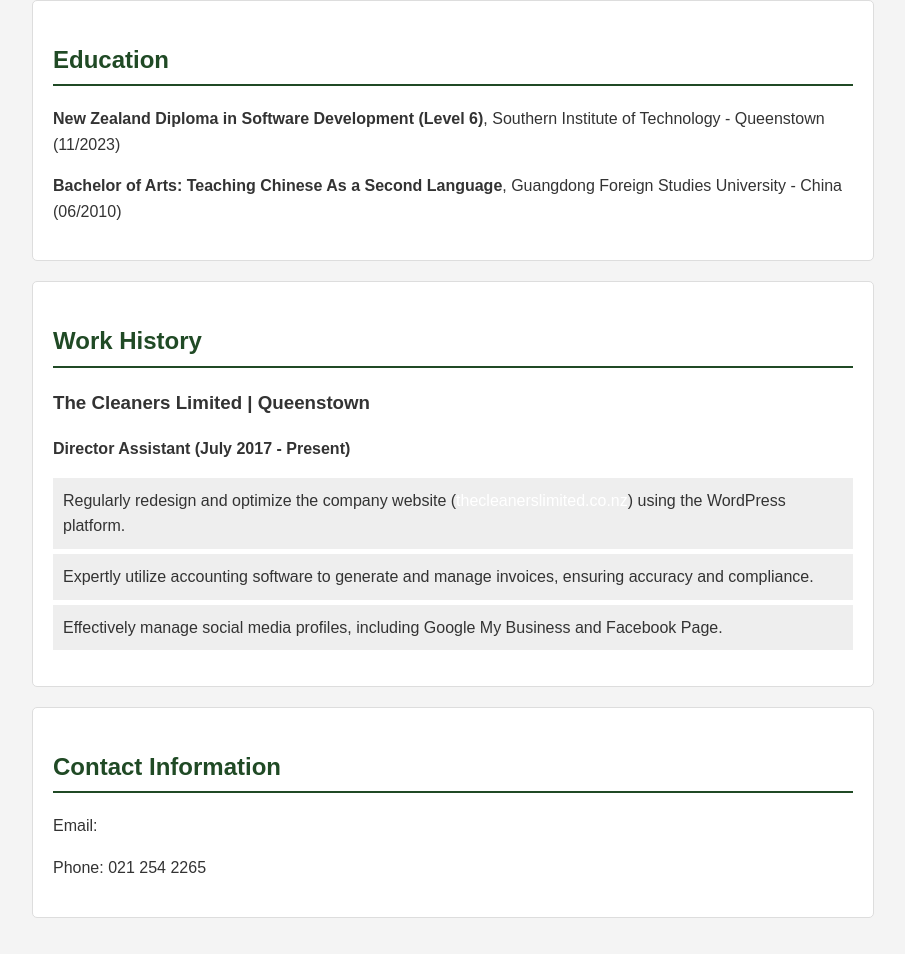
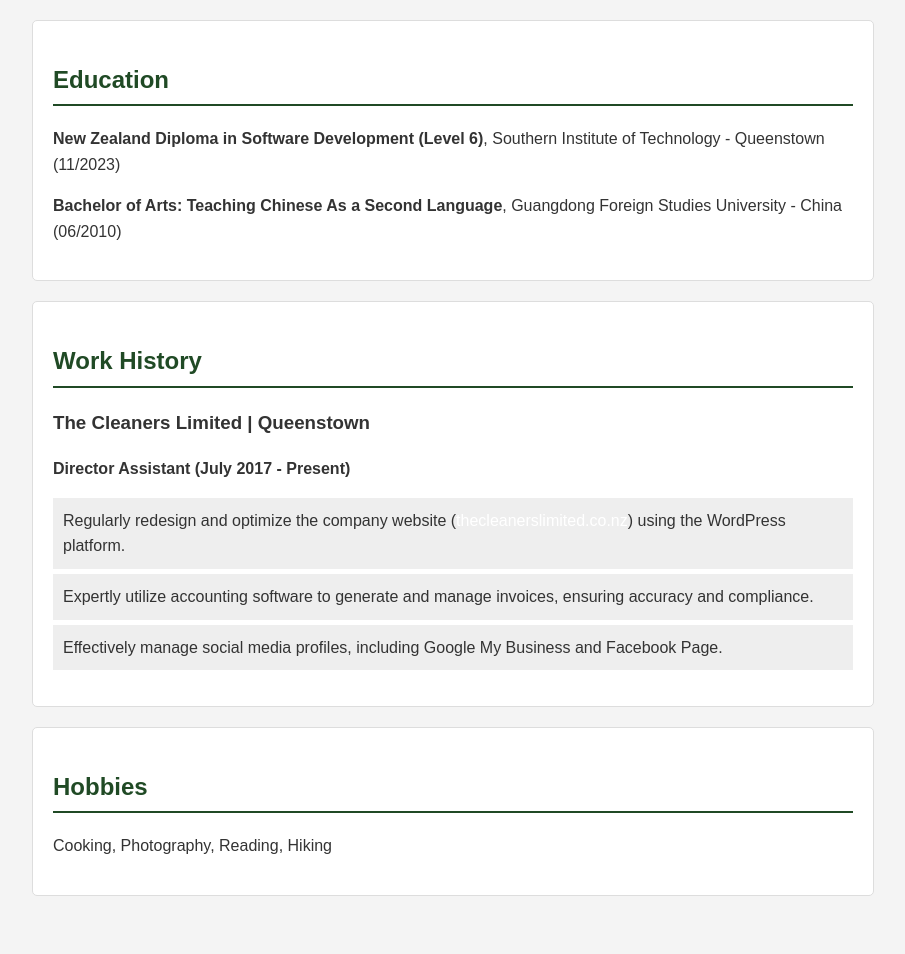
Before and after one commit to beca88/rebecca_CV, a plain HTML site: page index.html in a window 1280 px wide. Shown: the part 992-1946 px from the top of the page, without its empty margins (187-1092 px from the left). Drawn offline with Linux system fonts and the light colour scheme.

Commit message:
Updated section-contact information to hobbies

```diff
--- a/index.html
+++ b/index.html
@@ -50,10 +50,10 @@
         </ul>
     </section>
 
-    <section id="contact">
-        <h2>Contact Information</h2>
-        <p>Email: <a href="mailto:rebeccahong88@gmail.com">rebeccahong88@gmail.com</a></p>
-        <p>Phone: 021 254 2265</p>
+    <section id="Hobbies">
+        <h2>Hobbies</h2>
+        <p>Cooking, Photography, Reading, Hiking</p>
+
     </section>
 </body>
 </html>
--- a/style.css
+++ b/style.css
@@ -8,6 +8,7 @@ body {
 }
 
 header {
+    margin: 20px auto;
     background: #204A25;
     color: #fff;
     padding: 20px;
```
